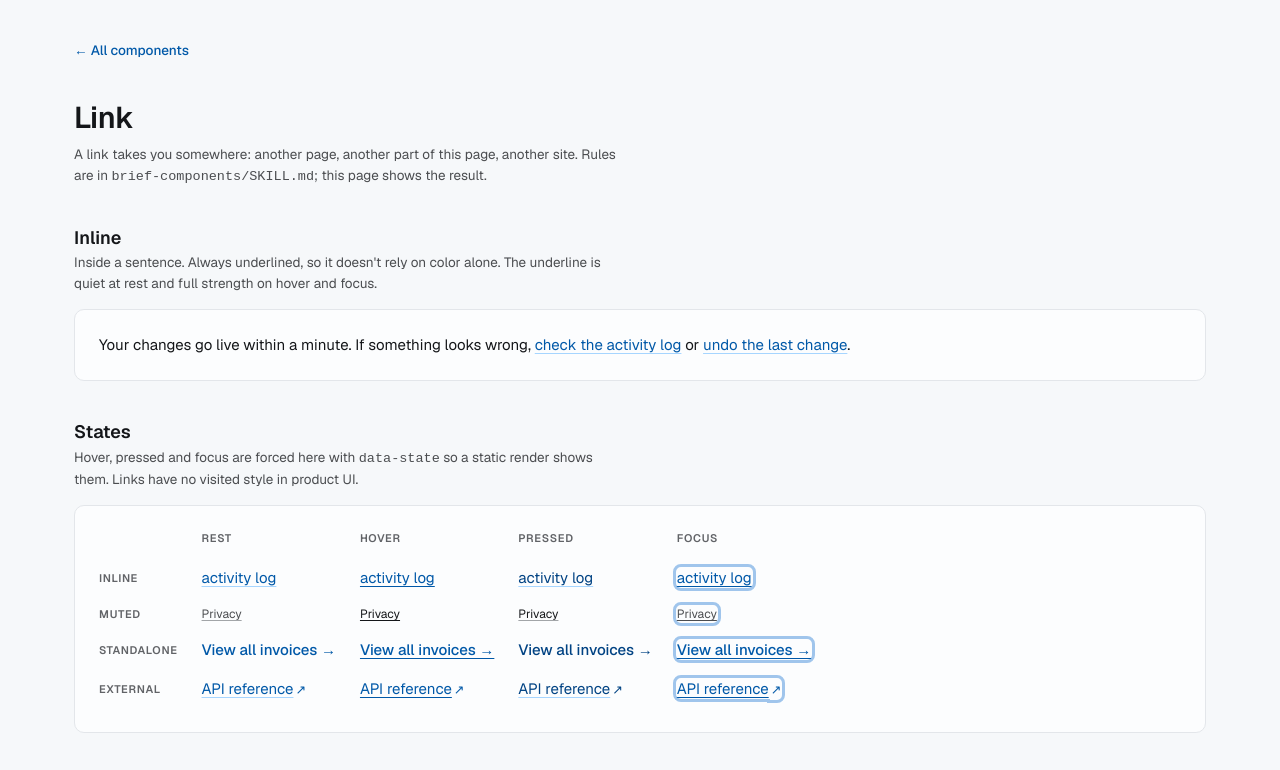
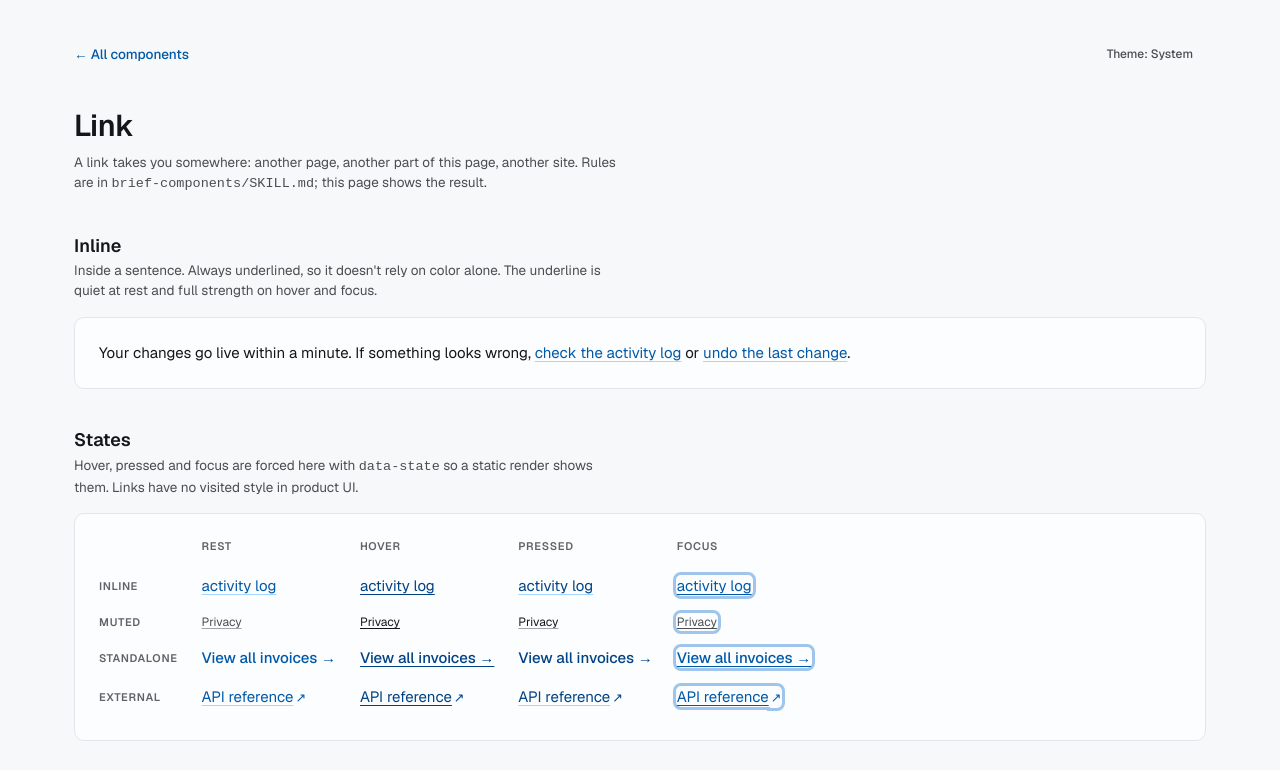
Before and after one commit to sbastn/brief, a website: page skills/brief-components/reference/link.html in a window 1280 px wide. Shown: the top 770 px of the page. Drawn offline with nearby package versions, Linux system fonts and the light colour scheme.

Commit message:
Adds dark theme

```diff
--- a/skills/brief-components/link.css
+++ b/skills/brief-components/link.css
@@ -20,13 +20,13 @@
 
 .b-link:hover,
 .b-link[data-state='hover'] {
-	color: var(--accent-hover);
+	color: var(--accent-text-hover);
 	text-decoration-color: currentColor;
 }
 
 .b-link:active,
 .b-link[data-state='active'] {
-	color: var(--accent-pressed);
+	color: var(--accent-text-pressed);
 }
 
 .b-link:focus-visible,
--- a/skills/brief-components/reference/link.html
+++ b/skills/brief-components/reference/link.html
@@ -9,10 +9,14 @@
 	<link rel="stylesheet" href="../link.css">
 	<link rel="stylesheet" href="../button.css">
 	<link rel="stylesheet" href="reference.css">
+	<script src="reference.js"></script>
 </head>
 <body>
 	<main class="ref">
-		<a class="b-link b-link--standalone ref-back" href="index.html">← All components</a>
+		<div class="ref-bar">
+			<a class="b-link b-link--standalone ref-back" href="index.html">← All components</a>
+			<button class="b-button b-button--ghost b-button--sm" type="button" data-theme-toggle>Theme: System</button>
+		</div>
 		<header class="ref-intro">
 			<h1>Link</h1>
 			<p>A link takes you somewhere: another page, another part of this page, another site. Rules are in <code>brief-components/SKILL.md</code>; this page shows the result.</p>
--- a/skills/brief-components/reference/reference.css
+++ b/skills/brief-components/reference/reference.css
@@ -54,3 +54,5 @@ body {
 .ref-card__body a::after { content: ''; position: absolute; inset: 0; border-radius: var(--radius-lg); }
 .ref-card__body .b-link { text-decoration: none; color: var(--text); }
 .ref-preview-type { display: grid; gap: var(--space-1); text-align: left; }
+.ref-bar { display: flex; align-items: center; justify-content: space-between; gap: var(--space-4); }
+.ref-bar > :only-child { margin-left: auto; }
--- /dev/null
+++ b/skills/brief-components/reference/reference.js
@@ -0,0 +1,23 @@
+// Reference pages only: a theme switcher (System, Light, Dark) remembered per browser.
+// Products set data-theme on <html> however they like; Brief only reads it.
+(() => {
+	const order = ['system', 'light', 'dark'];
+	const read = () => { try { return localStorage.getItem('brief-theme') || 'system'; } catch { return 'system'; } };
+	const apply = (theme) => {
+		if (theme === 'system') document.documentElement.removeAttribute('data-theme');
+		else document.documentElement.dataset.theme = theme;
+	};
+	apply(read());
+	document.addEventListener('DOMContentLoaded', () => {
+		const button = document.querySelector('[data-theme-toggle]');
+		if (!button) return;
+		const label = (theme) => (button.textContent = `Theme: ${theme[0].toUpperCase()}${theme.slice(1)}`);
+		label(read());
+		button.addEventListener('click', () => {
+			const next = order[(order.indexOf(read()) + 1) % order.length];
+			try { localStorage.setItem('brief-theme', next); } catch {}
+			apply(next);
+			label(next);
+		});
+	});
+})();
--- a/skills/brief-foundations/tokens.css
+++ b/skills/brief-foundations/tokens.css
@@ -23,25 +23,27 @@
 
 	/* 2. Tokens ----------------------------------------------------------- */
 
-	/* Neutrals: 0 is the page, 12 is body text */
-	--gray-0: oklch(0.993 calc(var(--brief-neutral-chroma) * 0.4) var(--brief-neutral-hue));
-	--gray-1: oklch(0.978 calc(var(--brief-neutral-chroma) * 0.6) var(--brief-neutral-hue));
-	--gray-2: oklch(0.955 var(--brief-neutral-chroma) var(--brief-neutral-hue));
-	--gray-3: oklch(0.925 var(--brief-neutral-chroma) var(--brief-neutral-hue));
-	--gray-4: oklch(0.885 var(--brief-neutral-chroma) var(--brief-neutral-hue));
-	--gray-5: oklch(0.82 var(--brief-neutral-chroma) var(--brief-neutral-hue));
-	--gray-6: oklch(0.72 var(--brief-neutral-chroma) var(--brief-neutral-hue));
-	--gray-7: oklch(0.6 var(--brief-neutral-chroma) var(--brief-neutral-hue));
-	--gray-8: oklch(0.5 var(--brief-neutral-chroma) var(--brief-neutral-hue));
-	--gray-9: oklch(0.42 var(--brief-neutral-chroma) var(--brief-neutral-hue));
-	--gray-10: oklch(0.34 var(--brief-neutral-chroma) var(--brief-neutral-hue));
-	--gray-11: oklch(0.27 var(--brief-neutral-chroma) var(--brief-neutral-hue));
-	--gray-12: oklch(0.2 var(--brief-neutral-chroma) var(--brief-neutral-hue));
+	/* Color. Each token is light-dark(light value, dark value); see the theme section at the end. */
 
-	/* Brand */
-	--brand-1: oklch(0.97 calc(var(--brief-brand-chroma) * 0.18) var(--brief-brand-hue));
-	--brand-2: oklch(0.93 calc(var(--brief-brand-chroma) * 0.35) var(--brief-brand-hue));
-	--brand-3: oklch(0.86 calc(var(--brief-brand-chroma) * 0.6) var(--brief-brand-hue));
+	/* Neutrals: 0 is raised surfaces, 1 the page, 12 body text. Dark mode runs the same scale from dark to light. */
+	--gray-0: light-dark(oklch(0.993 calc(var(--brief-neutral-chroma) * 0.4) var(--brief-neutral-hue)), oklch(0.215 calc(var(--brief-neutral-chroma) * 0.4) var(--brief-neutral-hue)));
+	--gray-1: light-dark(oklch(0.978 calc(var(--brief-neutral-chroma) * 0.6) var(--brief-neutral-hue)), oklch(0.18 calc(var(--brief-neutral-chroma) * 0.6) var(--brief-neutral-hue)));
+	--gray-2: light-dark(oklch(0.955 var(--brief-neutral-chroma) var(--brief-neutral-hue)), oklch(0.25 var(--brief-neutral-chroma) var(--brief-neutral-hue)));
+	--gray-3: light-dark(oklch(0.925 var(--brief-neutral-chroma) var(--brief-neutral-hue)), oklch(0.28 var(--brief-neutral-chroma) var(--brief-neutral-hue)));
+	--gray-4: light-dark(oklch(0.885 var(--brief-neutral-chroma) var(--brief-neutral-hue)), oklch(0.33 var(--brief-neutral-chroma) var(--brief-neutral-hue)));
+	--gray-5: light-dark(oklch(0.82 var(--brief-neutral-chroma) var(--brief-neutral-hue)), oklch(0.39 var(--brief-neutral-chroma) var(--brief-neutral-hue)));
+	--gray-6: light-dark(oklch(0.72 var(--brief-neutral-chroma) var(--brief-neutral-hue)), oklch(0.47 var(--brief-neutral-chroma) var(--brief-neutral-hue)));
+	--gray-7: light-dark(oklch(0.6 var(--brief-neutral-chroma) var(--brief-neutral-hue)), oklch(0.56 var(--brief-neutral-chroma) var(--brief-neutral-hue)));
+	--gray-8: light-dark(oklch(0.5 var(--brief-neutral-chroma) var(--brief-neutral-hue)), oklch(0.64 var(--brief-neutral-chroma) var(--brief-neutral-hue)));
+	--gray-9: light-dark(oklch(0.42 var(--brief-neutral-chroma) var(--brief-neutral-hue)), oklch(0.74 var(--brief-neutral-chroma) var(--brief-neutral-hue)));
+	--gray-10: light-dark(oklch(0.34 var(--brief-neutral-chroma) var(--brief-neutral-hue)), oklch(0.83 var(--brief-neutral-chroma) var(--brief-neutral-hue)));
+	--gray-11: light-dark(oklch(0.27 var(--brief-neutral-chroma) var(--brief-neutral-hue)), oklch(0.9 var(--brief-neutral-chroma) var(--brief-neutral-hue)));
+	--gray-12: light-dark(oklch(0.2 var(--brief-neutral-chroma) var(--brief-neutral-hue)), oklch(0.955 var(--brief-neutral-chroma) var(--brief-neutral-hue)));
+
+	/* Brand: 1-3 are tints for backgrounds and borders, 6-9 are fills */
+	--brand-1: light-dark(oklch(0.97 calc(var(--brief-brand-chroma) * 0.18) var(--brief-brand-hue)), oklch(0.27 calc(var(--brief-brand-chroma) * 0.35) var(--brief-brand-hue)));
+	--brand-2: light-dark(oklch(0.93 calc(var(--brief-brand-chroma) * 0.35) var(--brief-brand-hue)), oklch(0.32 calc(var(--brief-brand-chroma) * 0.45) var(--brief-brand-hue)));
+	--brand-3: light-dark(oklch(0.86 calc(var(--brief-brand-chroma) * 0.6) var(--brief-brand-hue)), oklch(0.42 calc(var(--brief-brand-chroma) * 0.6) var(--brief-brand-hue)));
 	--brand-6: oklch(0.6 var(--brief-brand-chroma) var(--brief-brand-hue));
 	--brand-7: oklch(0.52 var(--brief-brand-chroma) var(--brief-brand-hue));
 	--brand-8: oklch(0.46 var(--brief-brand-chroma) var(--brief-brand-hue));
@@ -50,7 +52,7 @@
 	/* Semantic color: screens use these, never the scales above */
 	--surface: var(--gray-0);
 	--surface-page: var(--gray-1);
-	--surface-sunken: var(--gray-2);
+	--surface-sunken: light-dark(var(--gray-2), oklch(0.16 var(--brief-neutral-chroma) var(--brief-neutral-hue)));
 	--surface-hover: var(--gray-2);
 	--surface-selected: var(--brand-1);
 	--text: var(--gray-12);
@@ -61,26 +63,29 @@
 	--border-subtle: var(--gray-3);
 	--border-strong: var(--gray-6);
 	--accent: var(--brand-7);
-	--accent-hover: var(--brand-8);
-	--accent-pressed: var(--brand-9);
+	--accent-hover: light-dark(var(--brand-8), var(--brand-6));
+	--accent-pressed: light-dark(var(--brand-9), var(--brand-8));
 	--accent-soft: var(--brand-1);
 	--accent-soft-border: var(--brand-3);
-	--accent-text: var(--brand-8);
-	--focus-ring: oklch(0.6 var(--brief-brand-chroma) var(--brief-brand-hue) / 0.45);
+	--accent-text: light-dark(var(--brand-8), oklch(0.8 calc(var(--brief-brand-chroma) * 0.75) var(--brief-brand-hue)));
+	--accent-text-hover: light-dark(var(--brand-9), oklch(0.87 calc(var(--brief-brand-chroma) * 0.6) var(--brief-brand-hue)));
+	--accent-text-pressed: light-dark(var(--brand-9), oklch(0.92 calc(var(--brief-brand-chroma) * 0.45) var(--brief-brand-hue)));
+	--focus-ring: light-dark(oklch(0.6 var(--brief-brand-chroma) var(--brief-brand-hue) / 0.45), oklch(0.72 var(--brief-brand-chroma) var(--brief-brand-hue) / 0.55));
 
-	--success: oklch(0.5 0.12 150);
-	--success-soft: oklch(0.96 0.03 150);
-	--success-border: oklch(0.85 0.07 150);
-	--warning: oklch(0.52 0.12 70);
-	--warning-soft: oklch(0.97 0.04 85);
-	--warning-border: oklch(0.86 0.09 80);
-	--danger: oklch(0.52 0.18 27);
-	--danger-hover: oklch(0.46 0.18 27);
-	--danger-soft: oklch(0.97 0.02 27);
-	--danger-border: oklch(0.86 0.07 27);
-	--info: oklch(0.5 0.12 240);
-	--info-soft: oklch(0.97 0.02 240);
-	--info-border: oklch(0.86 0.06 240);
+	/* Status. The base color is also the text color on its -soft background. --danger is also a fill. */
+	--success: light-dark(oklch(0.5 0.12 150), oklch(0.78 0.13 150));
+	--success-soft: light-dark(oklch(0.96 0.03 150), oklch(0.27 0.04 150));
+	--success-border: light-dark(oklch(0.85 0.07 150), oklch(0.42 0.07 150));
+	--warning: light-dark(oklch(0.52 0.12 70), oklch(0.82 0.12 80));
+	--warning-soft: light-dark(oklch(0.97 0.04 85), oklch(0.28 0.04 80));
+	--warning-border: light-dark(oklch(0.86 0.09 80), oklch(0.44 0.08 80));
+	--danger: light-dark(oklch(0.52 0.18 27), oklch(0.6 0.19 27));
+	--danger-hover: light-dark(oklch(0.46 0.18 27), oklch(0.54 0.18 27));
+	--danger-soft: light-dark(oklch(0.97 0.02 27), oklch(0.27 0.05 27));
+	--danger-border: light-dark(oklch(0.86 0.07 27), oklch(0.43 0.09 27));
+	--info: light-dark(oklch(0.5 0.12 240), oklch(0.78 0.1 240));
+	--info-soft: light-dark(oklch(0.97 0.02 240), oklch(0.27 0.04 240));
+	--info-border: light-dark(oklch(0.86 0.06 240), oklch(0.42 0.07 240));
 
 	/* Space: a 4px grid scaled by density */
 	--space-0: calc(2px * var(--brief-density));
@@ -134,13 +139,13 @@
 	--measure: 62ch;
 	--page-max: 1180px;
 
-	/* Elevation */
-	--shadow-1: 0 1px 2px oklch(0.2 0.02 var(--brief-neutral-hue) / 0.06);
-	--shadow-2: 0 1px 2px oklch(0.2 0.02 var(--brief-neutral-hue) / 0.06),
-		0 4px 12px oklch(0.2 0.02 var(--brief-neutral-hue) / 0.07);
-	--shadow-3: 0 2px 4px oklch(0.2 0.02 var(--brief-neutral-hue) / 0.06),
-		0 12px 32px oklch(0.2 0.02 var(--brief-neutral-hue) / 0.12);
-	--shadow-inset: inset 0 1px 2px oklch(0 0 0 / 0.03);
+	/* Elevation. Dark mode needs stronger shadows to read at all. */
+	--shadow-1: 0 1px 2px light-dark(oklch(0.2 0.02 var(--brief-neutral-hue) / 0.06), oklch(0 0 0 / 0.4));
+	--shadow-2: 0 1px 2px light-dark(oklch(0.2 0.02 var(--brief-neutral-hue) / 0.06), oklch(0 0 0 / 0.4)),
+		0 4px 12px light-dark(oklch(0.2 0.02 var(--brief-neutral-hue) / 0.07), oklch(0 0 0 / 0.35));
+	--shadow-3: 0 2px 4px light-dark(oklch(0.2 0.02 var(--brief-neutral-hue) / 0.06), oklch(0 0 0 / 0.4)),
+		0 12px 32px light-dark(oklch(0.2 0.02 var(--brief-neutral-hue) / 0.12), oklch(0 0 0 / 0.5));
+	--shadow-inset: inset 0 1px 2px light-dark(oklch(0 0 0 / 0.03), oklch(0 0 0 / 0.25));
 
 	/* Motion */
 	--duration-fast: 120ms;
@@ -149,6 +154,14 @@
 	--duration-spin: 700ms;
 }
 
+/*
+ * Theme. Color tokens use light-dark(), which follows color-scheme:
+ * the person's OS setting by default, or data-theme="light" / "dark" on <html> to force one.
+ */
+:root { color-scheme: light dark; }
+:root[data-theme='light'] { color-scheme: light; }
+:root[data-theme='dark'] { color-scheme: dark; }
+
 @media (prefers-reduced-motion: reduce) {
 	:root {
 		--duration-fast: 0ms;
```
Also changed, not shown: AGENTS.md (+1 -0 lines), skills/brief-components/reference/button.html (+5 -1 lines), skills/brief-components/reference/index.html (+4 -0 lines), skills/brief-components/reference/typography.html (+5 -1 lines), skills/brief-foundations/SKILL.md (+16 -2 lines), README.md.
